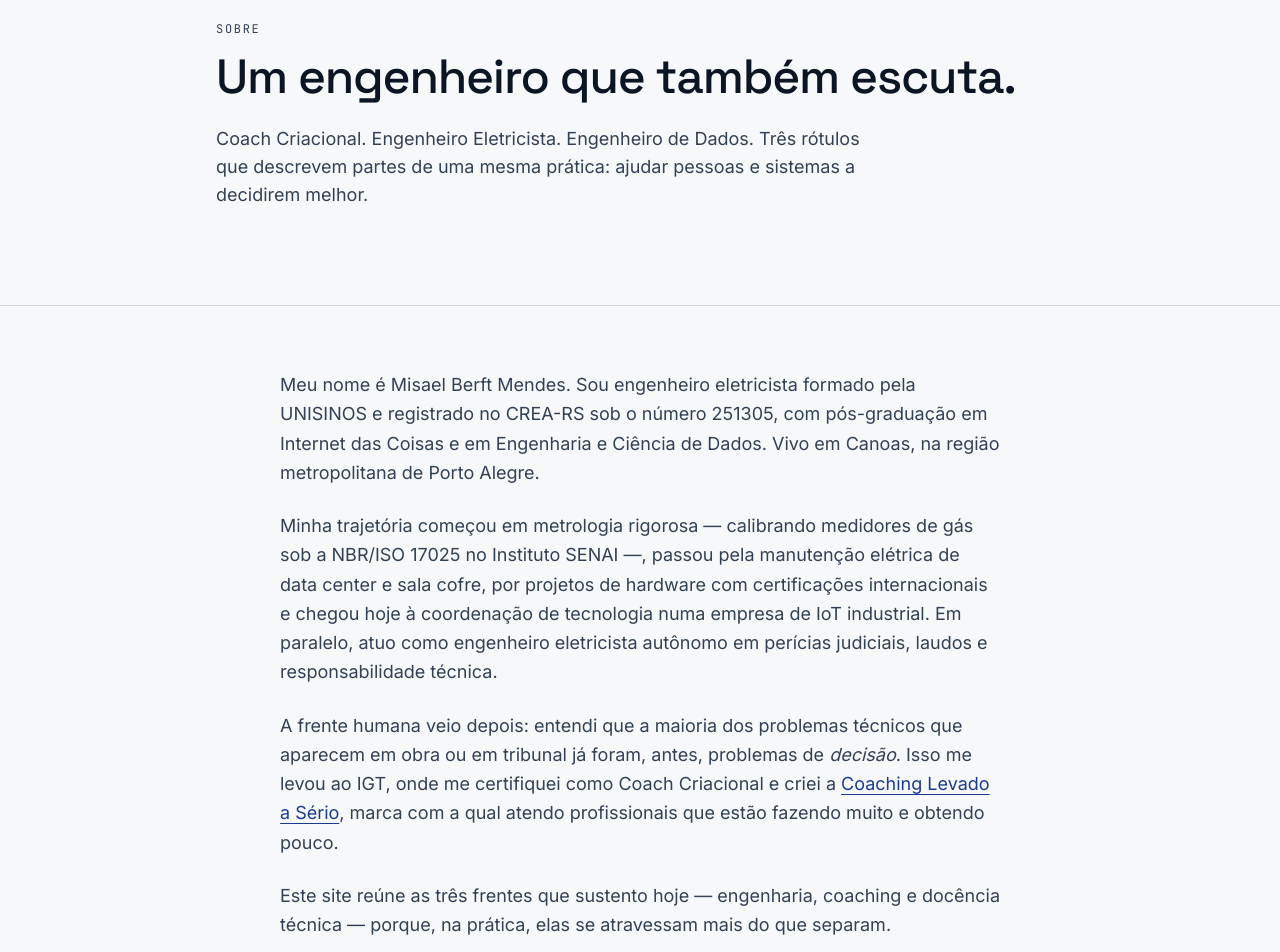
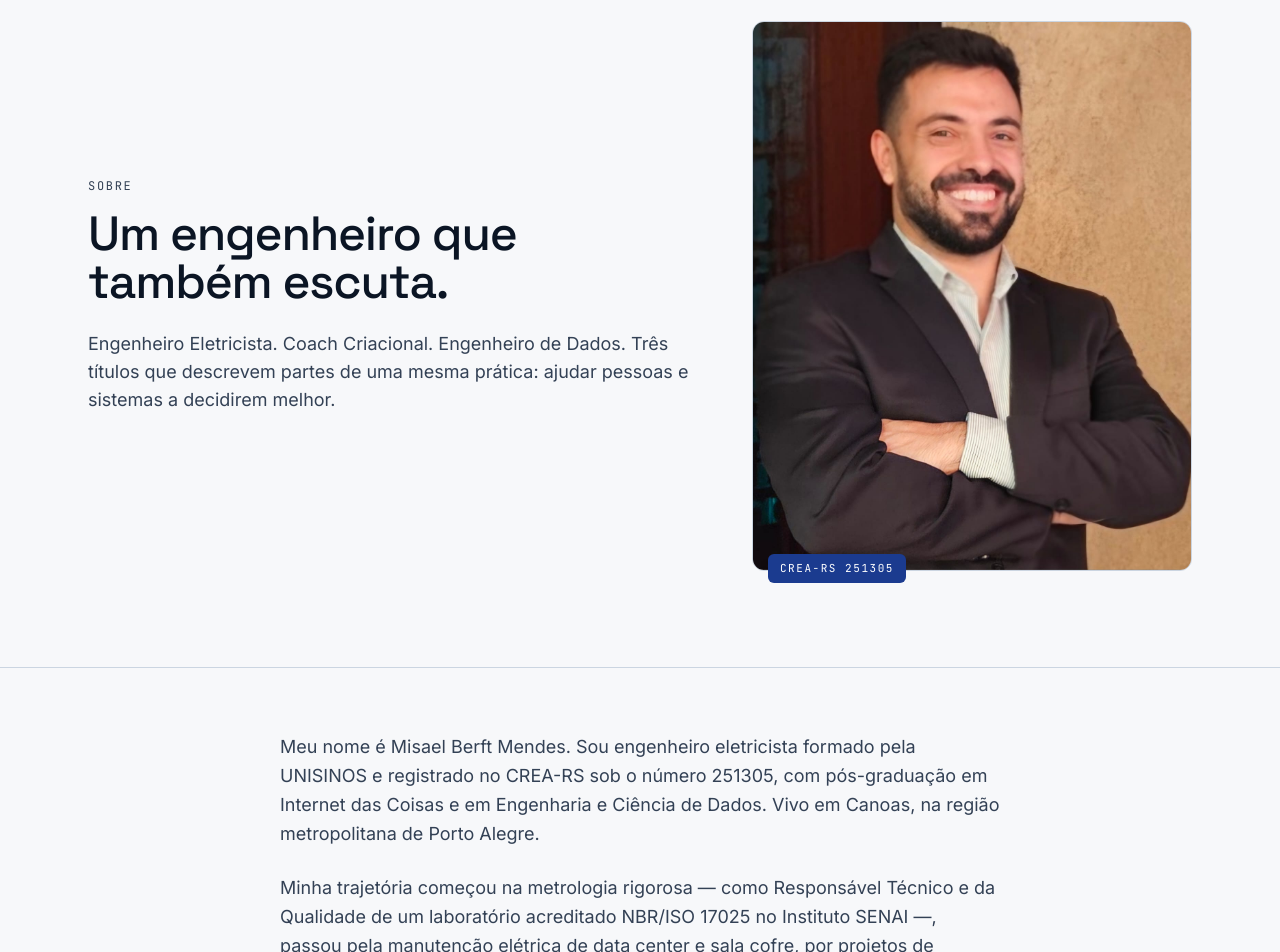
Before and after one commit to engmbm/misaelberftmendes, a Next.js app: page /sobre in a window 1280 px wide. Shown: the part 140-1092 px from the top of the page. Built offline with nearby package versions, Linux system fonts and the light colour scheme; no server answers.

Commit message:
Corrige Sobre (coaching, SENAI, bio) e adiciona foto

```diff
--- a/src/app/sobre/page.tsx
+++ b/src/app/sobre/page.tsx
@@ -10,11 +10,11 @@ export const metadata: Metadata = {
 const trajetoria = [
   {
     periodo: "2026 →",
-    empresa: "Coaching Levado a Sério",
+    empresa: "Coach Criacional — IGT",
     cargo: "Coach Criacional",
     local: "Brasil",
     descricao:
-      "Marca própria de coaching. Atuação com profissionais que estão fazendo muito, mas sem resultado — clareza, estratégia e ação consistente para transformar esforço em resultado.",
+      "Formação e atuação pelo método Coaching Levado a Sério, do Gerônimo (IGT). Trabalho com profissionais que estão fazendo muito, mas sem resultado — clareza, estratégia e ação consistente para transformar esforço em resultado.",
   },
   {
     periodo: "2023 →",
@@ -51,10 +51,10 @@ const trajetoria = [
   {
     periodo: "2016 – 2021",
     empresa: "Instituto SENAI — Petróleo, Gás e Energia",
-    cargo: "Técnico de Laboratório (Metrologia Legal)",
+    cargo: "Responsável Técnico e da Qualidade do Laboratório",
     local: "Esteio/RS",
     descricao:
-      "Responsável técnico e da qualidade em laboratório acreditado NBR/ISO 17025. Signatário autorizado em calibração de sensores de temperatura, pressão e totalizadores de volume de gás, além de ensaios em medidores rotativos e de turbina.",
+      "Gestão técnica e da qualidade de laboratório acreditado na NBR/ISO 17025 em metrologia legal de gás. Signatário autorizado em calibração de sensores de temperatura, pressão e totalizadores de volume, ensaios em medidores rotativos e de turbina, desenvolvimento de métodos e cálculo de incerteza de medição.",
   },
 ];
 
@@ -91,16 +91,32 @@ export default function SobrePage() {
     <>
       {/* Hero */}
       <section className="border-b border-rule py-20 md:py-24">
-        <div className="container-x max-w-4xl">
+        <div className="container-x">
+          <div className="grid items-center gap-12 md:grid-cols-[1.4fr_1fr]">
+            <div>
               <p className="stamp mb-4">Sobre</p>
               <h1 className="font-display text-4xl font-medium leading-tight tracking-tight md:text-5xl">
                 Um engenheiro que também escuta.
               </h1>
               <p className="mt-6 max-w-2xl text-lg text-ink-soft">
-            Coach Criacional. Engenheiro Eletricista. Engenheiro de Dados. Três
-            rótulos que descrevem partes de uma mesma prática: ajudar pessoas e
-            sistemas a decidirem melhor.
+                Engenheiro Eletricista. Coach Criacional. Engenheiro de Dados.
+                Três títulos que descrevem partes de uma mesma prática: ajudar
+                pessoas e sistemas a decidirem melhor.
               </p>
+            </div>
+            <div className="relative mx-auto w-full max-w-xs md:max-w-none">
+              <div className="overflow-hidden rounded-xl border border-rule">
+                <img
+                  src="/misael.jpg"
+                  alt="Misael Berft Mendes, engenheiro eletricista"
+                  className="aspect-[4/5] w-full object-cover object-top"
+                />
+              </div>
+              <div className="absolute -bottom-3 left-4 rounded-md bg-tensao px-3 py-1.5 font-mono text-[11px] uppercase tracking-tag text-white">
+                CREA-RS 251305
+              </div>
+            </div>
+          </div>
         </div>
       </section>
 
@@ -116,32 +132,35 @@ export default function SobrePage() {
               Porto Alegre.
             </p>
             <p>
-              Minha trajetória começou em metrologia rigorosa — calibrando
-              medidores de gás sob a NBR/ISO 17025 no Instituto SENAI —,
-              passou pela manutenção elétrica de data center e sala cofre, por
-              projetos de hardware com certificações internacionais e chegou
-              hoje à coordenação de tecnologia numa empresa de IoT industrial.
-              Em paralelo, atuo como engenheiro eletricista autônomo em
-              perícias judiciais, laudos e responsabilidade técnica.
+              Minha trajetória começou na metrologia rigorosa — como
+              Responsável Técnico e da Qualidade de um laboratório acreditado
+              NBR/ISO 17025 no Instituto SENAI —, passou pela manutenção
+              elétrica de data center e sala cofre, por projetos de hardware
+              com certificações internacionais e chegou à coordenação de
+              tecnologia em uma empresa de IoT industrial. Foi essa base que
+              consolidou minha atuação como engenheiro eletricista em laudos,
+              responsabilidade técnica e perícia.
             </p>
             <p>
-              A frente humana veio depois: entendi que a maioria dos problemas
-              técnicos que aparecem em obra ou em tribunal já foram, antes,
-              problemas de <em>decisão</em>. Isso me levou ao IGT, onde me
-              certifiquei como Coach Criacional e criei a{" "}
+              A engenharia me ensinou que a maioria dos problemas técnicos que
+              chegam à obra ou ao tribunal já foram, antes, problemas de{" "}
+              <em>decisão</em>. Isso me levou ao IGT, onde me certifiquei como
+              Coach Criacional pelo método{" "}
               <Link
                 href="/coaching"
                 className="text-tensao underline underline-offset-4 hover:text-tensao-lo"
               >
                 Coaching Levado a Sério
               </Link>
-              , marca com a qual atendo profissionais que estão fazendo muito
-              e obtendo pouco.
+              , do Gerônimo — trabalhando com profissionais que estão fazendo
+              muito e obtendo pouco.
             </p>
             <p>
-              Este site reúne as três frentes que sustento hoje —
-              engenharia, coaching e docência técnica — porque, na prática,
-              elas se atravessam mais do que separam.
+              Hoje sustento três frentes profissionais — engenharia elétrica,
+              coaching e docência técnica — que, na prática, se atravessam mais
+              do que se separam. A engenharia é o eixo; as outras duas
+              ampliam o alcance do mesmo compromisso: ajudar pessoas e sistemas
+              a decidirem melhor.
             </p>
           </div>
         </div>
```
Also changed, not shown: public/misael.jpg (added). Lines whose indentation alone changed are shown as unchanged.
